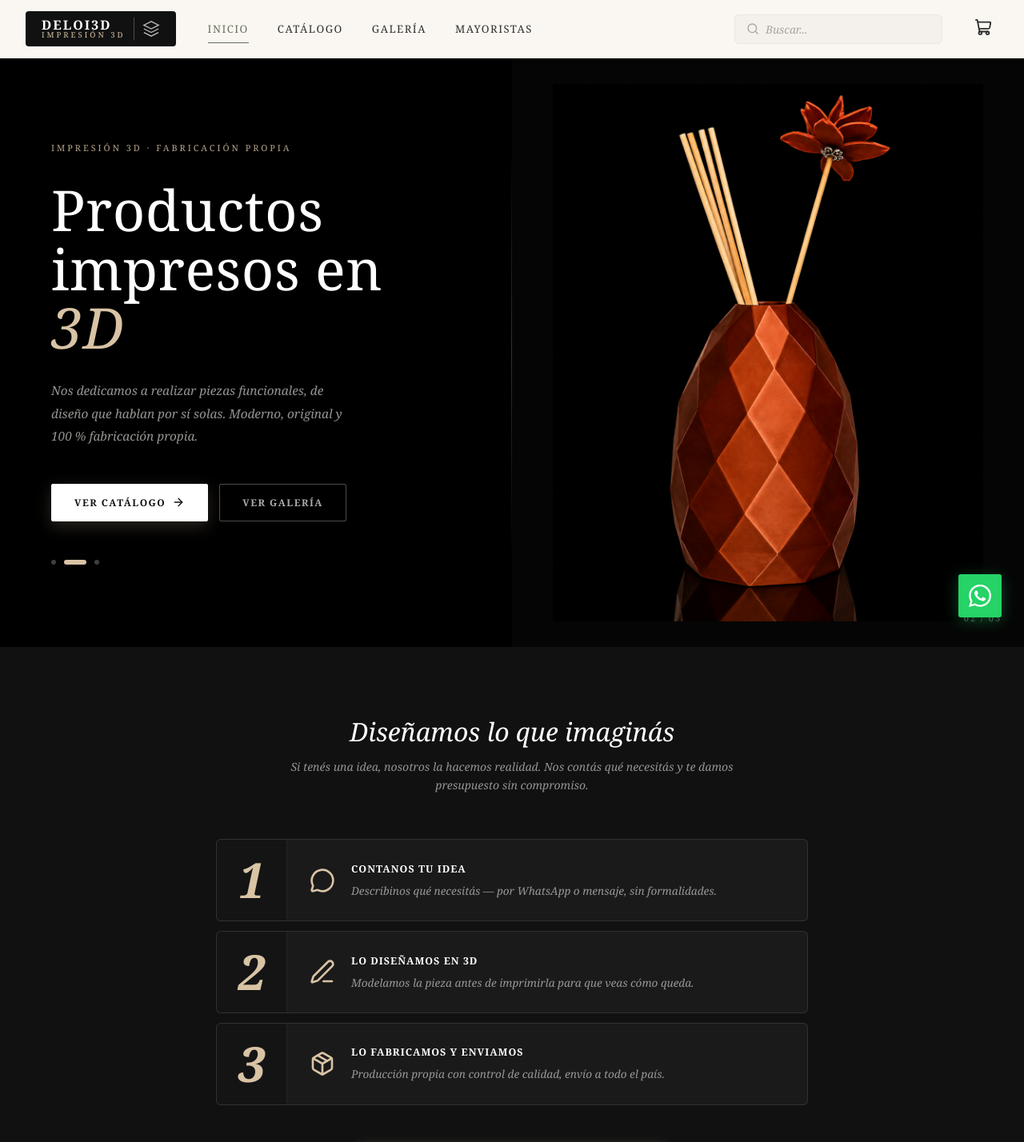
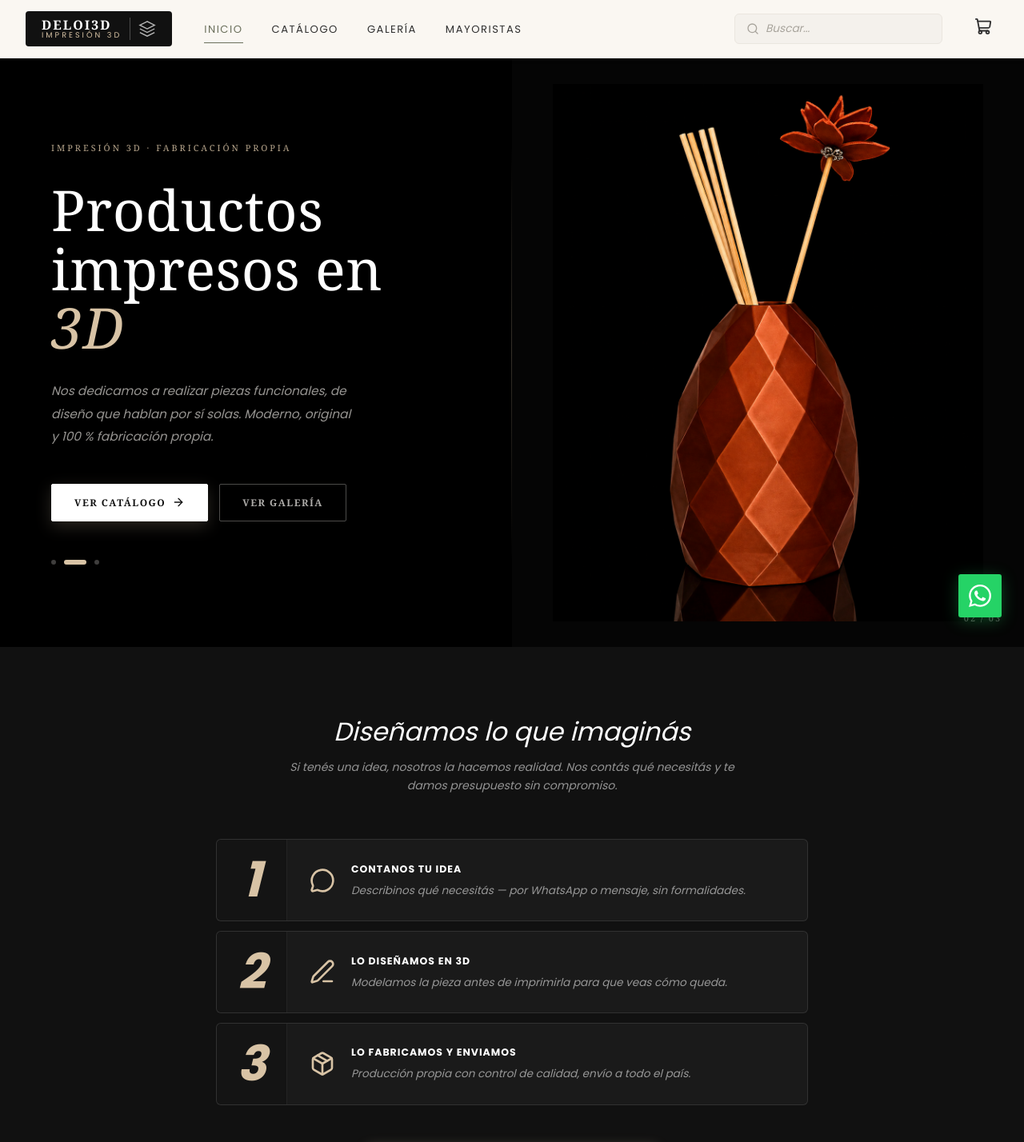
Before and after one commit to PACZKONATASHA/DELoi3D, a React (Vite) app: page / in a window 1280 px wide. Shown: the top 1428 px of the page at 80% size. Built offline with nearby package versions, Linux system fonts and the light colour scheme.

Commit message:
Cambiar tipografía a Poppins (sans-serif moderna) y color del tab activo en Galería a dorado

```diff
--- a/index.html
+++ b/index.html
@@ -4,6 +4,9 @@
     <meta charset="UTF-8" />
     <link rel="icon" type="image/svg+xml" href="/favicon.svg" />
     <meta name="viewport" content="width=device-width, initial-scale=1.0" />
+    <link rel="preconnect" href="https://fonts.googleapis.com">
+    <link rel="preconnect" href="https://fonts.gstatic.com" crossorigin>
+    <link href="https://fonts.googleapis.com/css2?family=Poppins:wght@300;400;500;600;700&display=swap" rel="stylesheet">
     <title>deloi3d</title>
   </head>
   <body>
--- a/src/index.css
+++ b/src/index.css
@@ -49,7 +49,7 @@
 
 html { scroll-behavior: smooth; }
 body {
-  font-family: 'Georgia', 'Times New Roman', serif;
+  font-family: 'Poppins', -apple-system, BlinkMacSystemFont, 'Segoe UI', sans-serif;
   background: var(--bg);
   color: var(--text);
   -webkit-font-smoothing: antialiased;
@@ -58,8 +58,8 @@ body {
 }
 img { display: block; max-width: 100%; }
 a { color: inherit; text-decoration: none; }
-button { cursor: pointer; border: none; background: none; font-family: inherit; }
-input, select, textarea { font-family: 'Georgia', 'Times New Roman', serif; }
+button { cursor: pointer; border: none; background: none; font-family: 'Poppins', -apple-system, BlinkMacSystemFont, 'Segoe UI', sans-serif; }
+input, select, textarea { font-family: 'Poppins', -apple-system, BlinkMacSystemFont, 'Segoe UI', sans-serif; }
 
 /* ─── Layout ────────────────────────────────────────────────────── */
 .container { width: 100%; max-width: 1280px; margin: 0 auto; padding: 0 32px; }
@@ -78,7 +78,7 @@ input, select, textarea { font-family: 'Georgia', 'Times New Roman', serif; }
   text-transform: uppercase;
   transition: all .3s cubic-bezier(0.34, 1.56, 0.64, 1);
   line-height: 1;
-  font-family: 'Georgia', serif;
+  font-family: 'Poppins', -apple-system, BlinkMacSystemFont, 'Segoe UI', sans-serif;
   position: relative;
   overflow: hidden;
   border: 1.5px solid transparent;
--- a/src/pages/Gallery.css
+++ b/src/pages/Gallery.css
@@ -49,7 +49,7 @@
   transition: var(--transition);
 }
 .gallery-tab:hover { border-color: var(--olive); color: var(--olive); }
-.gallery-tab--active { background: var(--olive); border-color: var(--olive); color: var(--white); }
+.gallery-tab--active { background: var(--sand); border-color: var(--sand); color: var(--black); }
 
 /* ── Count ── */
 .gallery-count {
```
